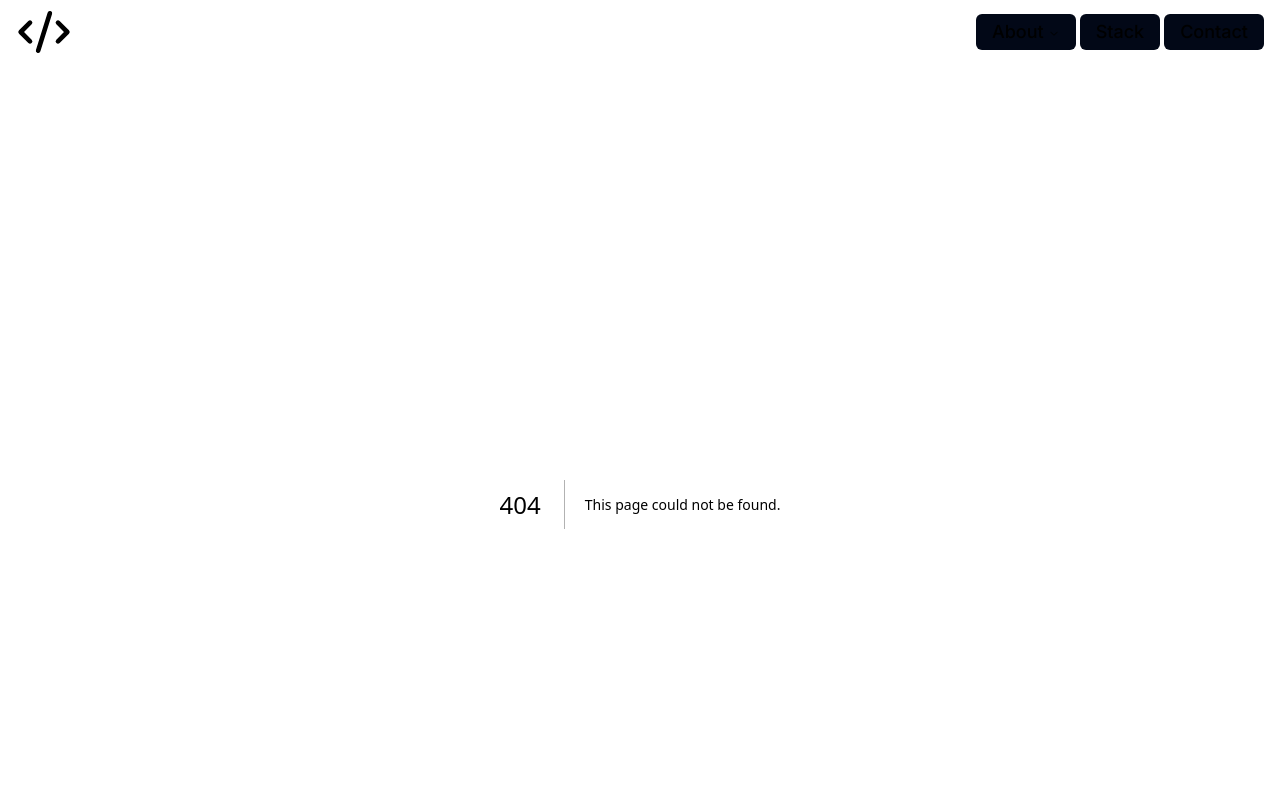
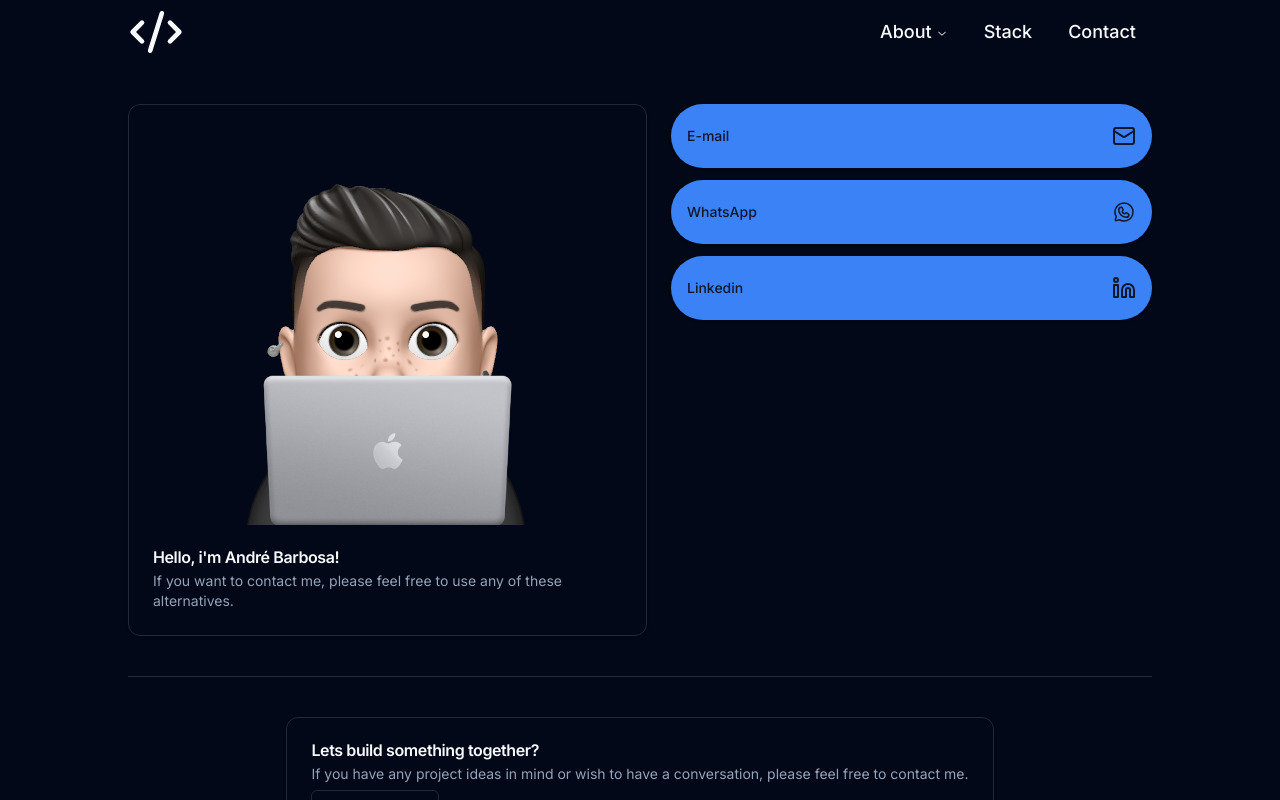
Before and after one commit to AOBarbosa/andre.dev, a Next.js app: page /contact in a window 1280 px wide. Before the commit this address had no page. Shown: the top 800 px of the page. Built offline with nearby package versions, Linux system fonts and the light colour scheme.

Commit message:
Contact page added

```diff
--- /dev/null
+++ b/src/app/contact/page.tsx
@@ -0,0 +1,64 @@
+'use client'
+
+import Image from 'next/image'
+import {
+  Card,
+  CardDescription,
+  CardHeader,
+  CardTitle,
+} from '@/components/ui/card'
+
+import memojiAndre from '@/assets/memojiAndreMac.png'
+import { Button } from '@/components/ui/button'
+import { Linkedin, Mail } from 'lucide-react'
+import { WhatsappLogo } from 'phosphor-react'
+import Link from 'next/link'
+
+export default function Contact() {
+  return (
+    <div className="flex flex-col w-full justify-center sm:flex-row gap-6">
+      <Card className="flex flex-col items-center">
+        <Image src={memojiAndre} quality={100} alt="" />
+
+        <CardHeader>
+          <CardTitle>Hello, i&apos;m André Barbosa!</CardTitle>
+          <CardDescription>
+            If you want to contact me, please feel free to use any of these
+            alternatives.
+          </CardDescription>
+        </CardHeader>
+      </Card>
+
+      <div className="flex flex-col gap-3 sm:w-126">
+        <Link href="mailto:andre.barbosa.076@ufrn.edu.br?subject=Vim através do seu site e gostaria de [Digite o assunto]">
+          <Button
+            className="w-full h-12 sm:h-16 rounded-full flex justify-between transition ease-in-out delay-150 hover:-translate-y-1 hover:scale-105 duration-300"
+            variant="default"
+          >
+            E-mail
+            <Mail />
+          </Button>
+        </Link>
+
+        <Link href="https://wa.me/5584999113003">
+          <Button
+            className="w-full h-12 sm:h-16 rounded-full flex justify-between transition ease-in-out delay-150 hover:-translate-y-1 hover:scale-105 duration-300"
+            variant="default"
+          >
+            WhatsApp
+            <WhatsappLogo className="w-6 h-6" />
+          </Button>
+        </Link>
+
+        <Link href="https://www.linkedin.com/in/andre-o-barbosa/">
+          <Button
+            className="w-full h-12 sm:h-16 rounded-full flex justify-between transition ease-in-out delay-150 hover:-translate-y-1 hover:scale-105 duration-300"
+            variant="default"
+          >
+            Linkedin <Linkedin />
+          </Button>
+        </Link>
+      </div>
+    </div>
+  )
+}
--- a/src/app/layout.tsx
+++ b/src/app/layout.tsx
@@ -6,7 +6,7 @@ import Link from 'next/link'
 import { Code2 } from 'lucide-react'
 import { ContactCard } from '@/components/ContactCard'
 import { Separator } from '@/components/ui/separator'
-import { Toaster } from '@/components/ui/toaster'
+// import { Toaster } from '@/components/ui/toaster'
 
 const inter = Inter({ subsets: ['latin'] })
 
--- a/src/components/NavMenu.tsx
+++ b/src/components/NavMenu.tsx
@@ -92,7 +92,7 @@ export function NavMenu() {
         </NavigationMenuItem>
 
         <NavigationMenuItem>
-          <Link href="/docs" legacyBehavior passHref>
+          <Link href="/contact" legacyBehavior passHref>
             <NavigationMenuLink className={navigationMenuTriggerStyle()}>
               <span className="text-base xs:text-lg">Contact</span>
             </NavigationMenuLink>
--- a/src/components/ui/textarea.tsx
+++ b/src/components/ui/textarea.tsx
@@ -1,24 +1,23 @@
-import * as React from "react"
+import * as React from 'react'
 
-import { cn } from "@/lib/utils"
+import { cn } from '@/lib/utils'
 
-export interface TextareaProps
-  extends React.TextareaHTMLAttributes<HTMLTextAreaElement> {}
+export type TextareaProps = React.TextareaHTMLAttributes<HTMLTextAreaElement>
 
 const Textarea = React.forwardRef<HTMLTextAreaElement, TextareaProps>(
   ({ className, ...props }, ref) => {
     return (
       <textarea
         className={cn(
-          "flex min-h-[60px] w-full rounded-md border border-input bg-transparent px-3 py-2 text-sm shadow-sm placeholder:text-muted-foreground focus-visible:outline-none focus-visible:ring-1 focus-visible:ring-ring disabled:cursor-not-allowed disabled:opacity-50",
-          className
+          'flex min-h-[60px] w-full rounded-md border border-input bg-transparent px-3 py-2 text-sm shadow-sm placeholder:text-muted-foreground focus-visible:outline-none focus-visible:ring-1 focus-visible:ring-ring disabled:cursor-not-allowed disabled:opacity-50',
+          className,
         )}
         ref={ref}
         {...props}
       />
     )
-  }
+  },
 )
-Textarea.displayName = "Textarea"
+Textarea.displayName = 'Textarea'
 
 export { Textarea }
--- a/tailwind.config.ts
+++ b/tailwind.config.ts
@@ -10,7 +10,10 @@ module.exports = {
   theme: {
     screens: {
       xs: '555px',
+      sm: '640px',
+      md: '768px',
       mm: '840px',
+      lg: '1024px',
     },
 
     container: {
```
Also changed, not shown: src/components/ui/dialog.tsx (+18 -18 lines), src/components/ui/scroll-area.tsx (+14 -14 lines), 1 other file (tests, documents, lock files or other folders).
